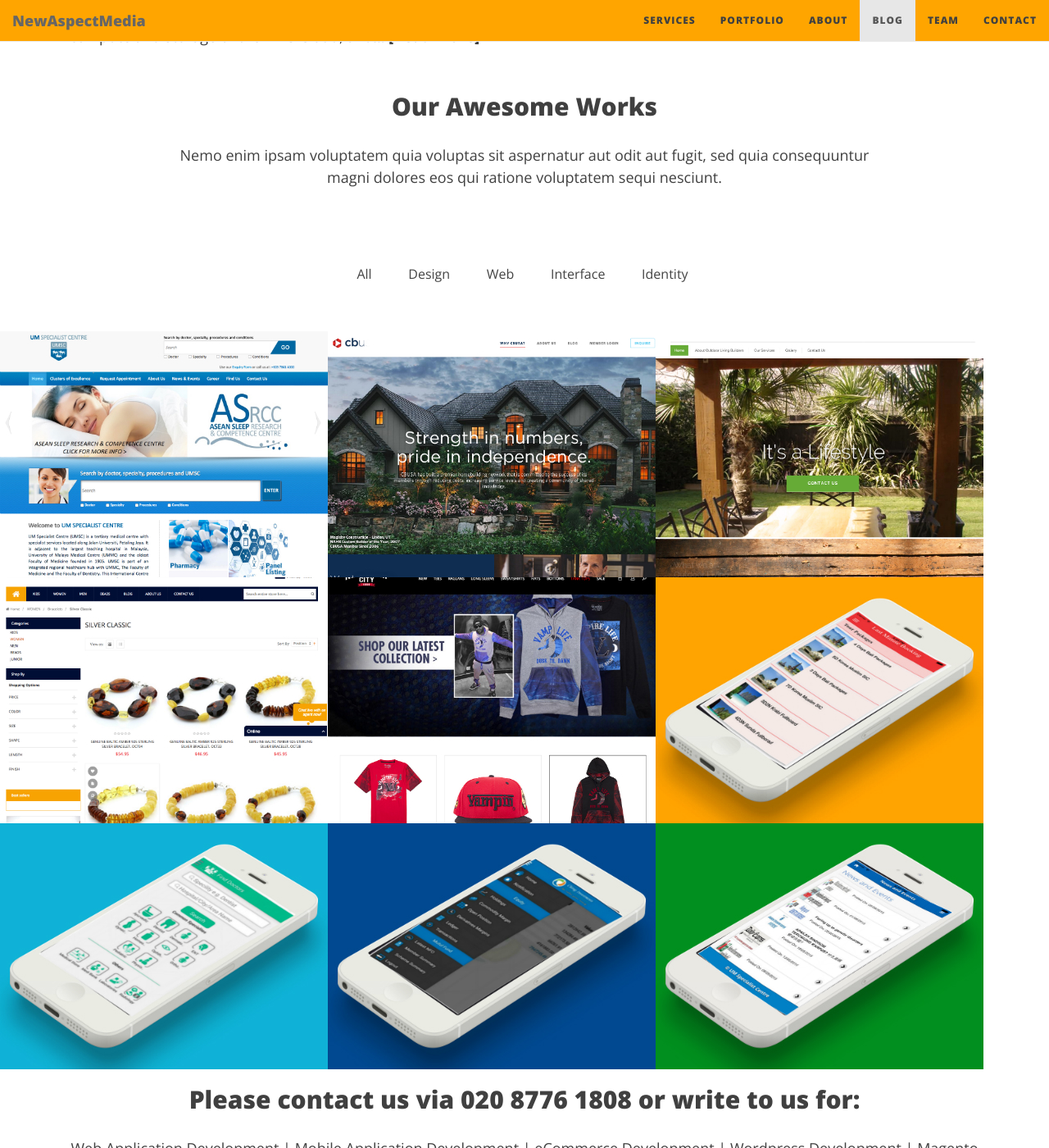
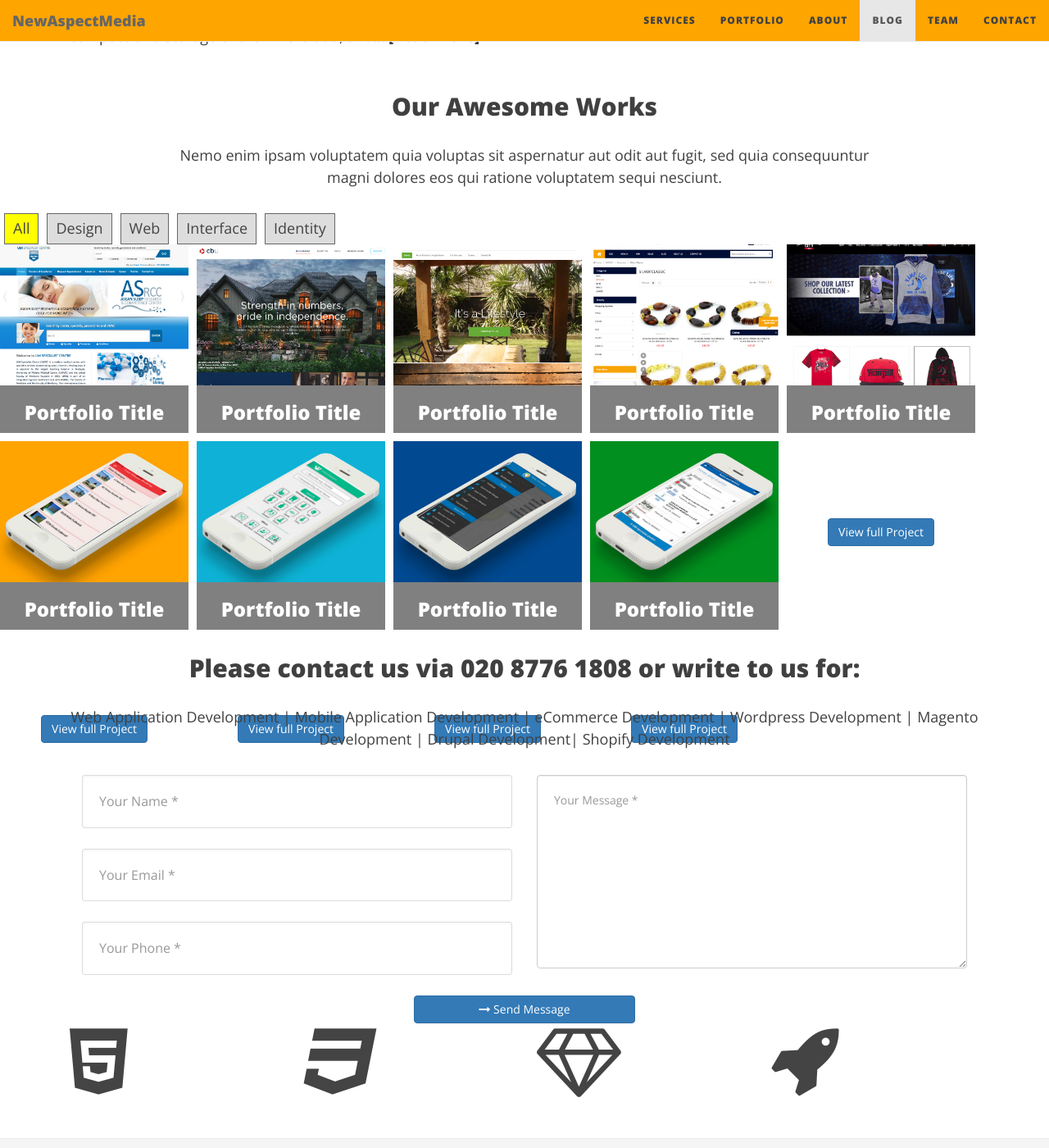
Before and after one commit to newmedia77/appxnam, a Jekyll site: the page built from index.html, in a window 1280 px wide and 1400 px high, scrolled down 3491 px. Shown: the whole window at 82% size. Built offline with Jekyll 4.4.1, drawn with Linux system fonts in a browser that asks for light colours; nearby versions of some CDN libraries; the list of posts is cut into pages by our own code.

Commit message:
andreas
port css

```diff
--- a/css/style.css
+++ b/css/style.css
@@ -488,7 +488,7 @@ ul.project-meta{
 }
 
 
-/* =-=-=-=-=-=-= Portfolio Section =-=-=-=-=-=-= */
+/* =-=-=-=-=-=-= Portfolio Section =-=-=-=-=-=-=
 
 .portfolio-container {
     padding-top: 55px;
@@ -532,7 +532,7 @@ ul.project-meta{
 }
 
 /* Portfolio overlay
------------------------------- */
+------------------------------
 
 .portfolio::before {
     content: "";
@@ -611,6 +611,18 @@ ul.project-meta{
 .portfolio-container .btn.view-more {
     margin-top: 40px;
 }
+*/
+
+#container {width: 960px; margin: 0 auto;}
+
+#filter {list-style-type: none; margin: 0; padding: 0}
+#filter li, #filter a {display: block; float: left; margin: 0}
+#filter a { background: #ddd; border: 1px solid #666; text-decoration: none; padding: 5px 10px;}
+#filter a.active {background: yellow;}
+
+#grid {clear: both; position: relative}
+.portfolio-item {width: 230px; height: 230px; background: grey; float: left; margin-right: 10px; margin-bottom: 10px; color: #fff; font-size: 60px; text-align: center; line-height: 230px; cursor: default;}
+
 
 /* =-=-=-=-=-=-= Case study section =-=-=-=-=-=-= */
 
```
